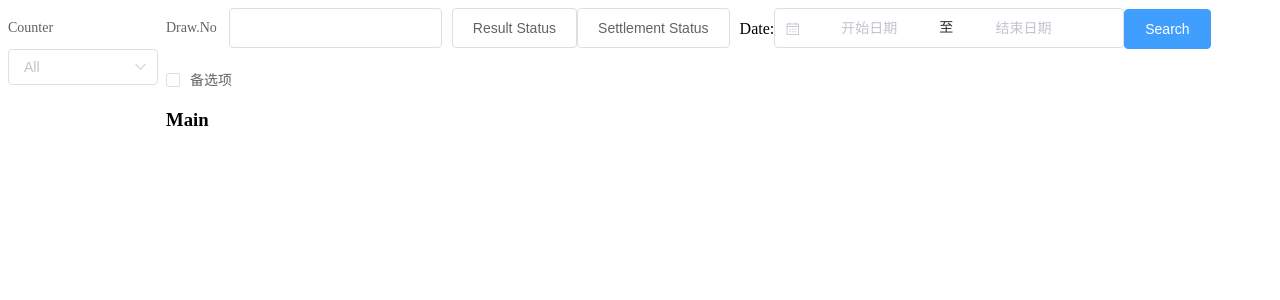
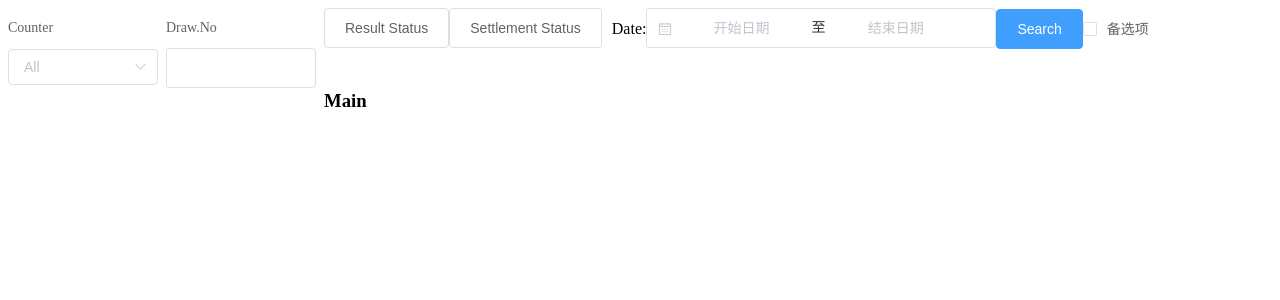
Before and after one commit to Skytim/vue-webpack-tutorial, a Vue app: page / in a window 1280 px wide. Shown: the top 300 px of the page. Built offline with nearby package versions, Linux system fonts and the light colour scheme.

Commit message:
Style Comiit

```diff
--- a/src/components/ResultsSettltment/SearchBar.vue
+++ b/src/components/ResultsSettltment/SearchBar.vue
@@ -10,10 +10,12 @@
     </el-select>
   </el-form-item>
   </el-col>
-    <el-form-item label="Draw.No">
-    <el-input v-model="formInline.user" ></el-input>
+  <el-col :span="3">
+  <el-form-item label="Draw.No">
+    <el-input v-model="formInline.user" style="width:150px"></el-input>
   </el-form-item>
-  <el-form-item>
+  </el-col>
+<el-form-item>
 
 <el-popover
   placement="bottom"
```
